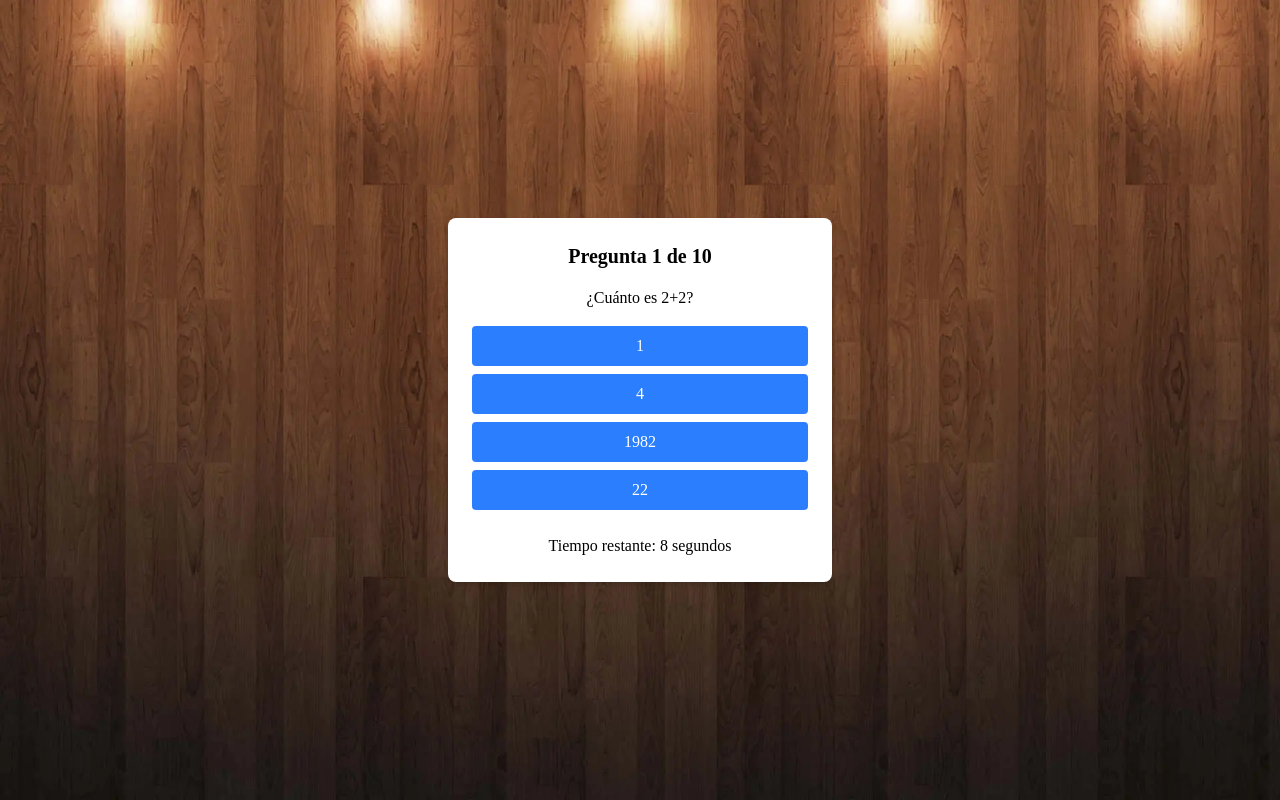
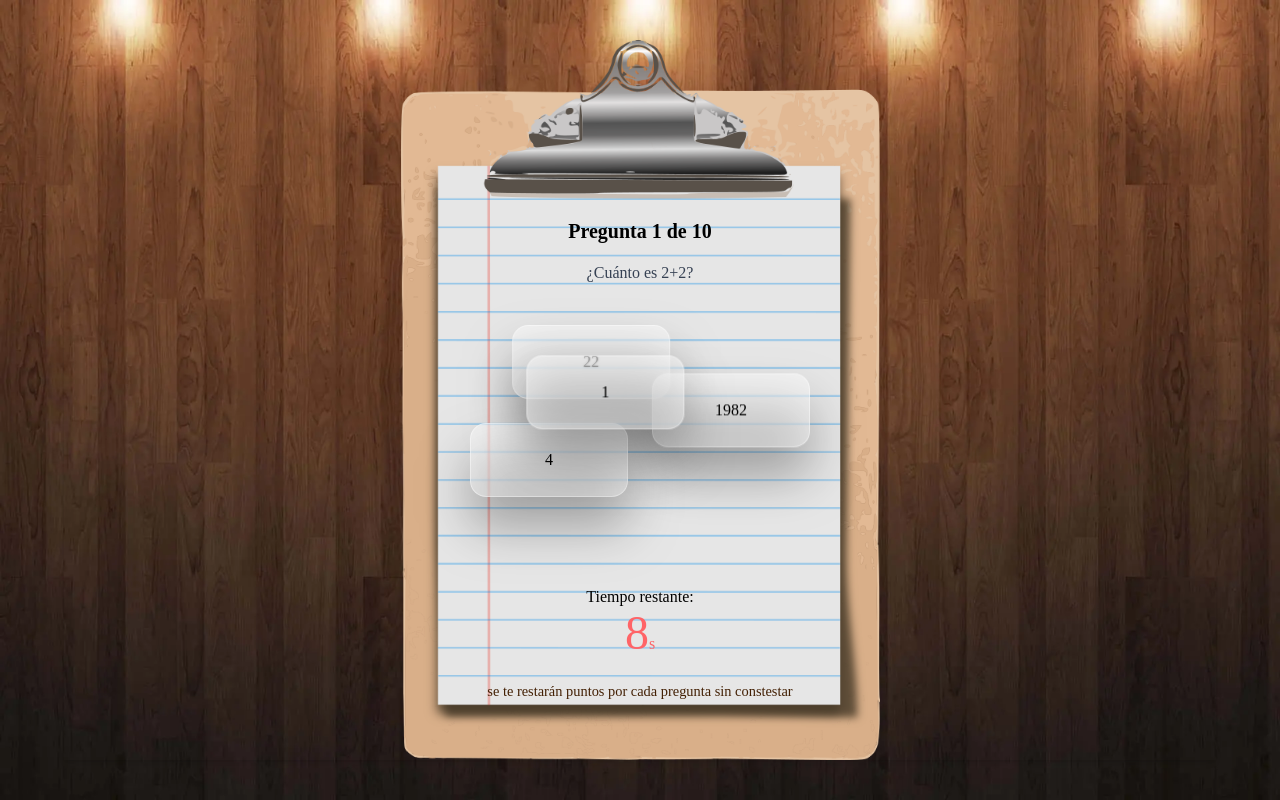
Before and after one commit to closorio/the-simplest-quiz, a React (Vite) app: page / in a window 1280 px wide. Both pictures are taken after a click on the button "Iniciar Quiz". Built offline with nearby package versions, Linux system fonts and the light colour scheme; no server answers; a web font is replaced by a local one.

Commit message:
feat: Implementation of visual styles for QuizCard.tsx and adjustments for the table in StartQuiz.tsx

```diff
--- a/scores.json
+++ b/scores.json
@@ -10,5 +10,29 @@
   {
     "name": "Mr potato head",
     "score": 8
+  },
+  {
+    "name": "Jiro",
+    "score": -2
+  },
+  {
+    "name": "montacucas",
+    "score": 2
+  },
+  {
+    "name": "Penecito",
+    "score": 8
+  },
+  {
+    "name": "Benecito",
+    "score": 8
+  },
+  {
+    "name": "K",
+    "score": 4
+  },
+  {
+    "name": "J",
+    "score": 4
   }
 ]
--- a/src/components/QuizCard.tsx
+++ b/src/components/QuizCard.tsx
@@ -16,11 +16,18 @@ interface QuizCardProps {
   totalQuestions: number;
 }
 
-function QuizCard({ question, onAnswer, onTimeOut, questionNumber, totalQuestions }: QuizCardProps) {
+function QuizCard({
+  question,
+  onAnswer,
+  onTimeOut,
+  questionNumber,
+  totalQuestions,
+}: QuizCardProps) {
   const [selectedAnswer, setSelectedAnswer] = useState<string | null>(null);
   const [timeLeft, setTimeLeft] = useState(10); // Temporizador de 10 segundos
   const [shuffledOptions, setShuffledOptions] = useState<string[]>([]);
-  const [constantShuffleOptions, setConstantShuffleOptions] = useState<string[]>([]);
+  const [disableAnimations, setDisableAnimations] = useState(false); // Controlar animaciones
+  const [isPaused, setIsPaused] = useState(false); // Estado para controlar la pausa
 
   // Función para permutar las opciones
   const shuffleOptions = (options: string[]) => {
@@ -30,18 +37,29 @@ function QuizCard({ question, onAnswer, onTimeOut, questionNumber, totalQuestion
       .map(({ option }) => option);
   };
 
-  // Reiniciar el temporizador y el estado selectedAnswer cuando cambia la pregunta
+  // Reiniciar el temporizador, el estado selectedAnswer y permutar las opciones al cambiar la pregunta
   useEffect(() => {
+    setDisableAnimations(true); // Deshabilitar animaciones temporalmente
     setTimeLeft(10); // Reiniciar el temporizador a 10 segundos
     setSelectedAnswer(null); // Reiniciar selectedAnswer a null
-    setShuffledOptions(question.options); // Establecer las opciones sin permutar
-    setConstantShuffleOptions(question.options); // Establecer las opciones sin permutar
+    setShuffledOptions(shuffleOptions(question.options)); // Permutar las opciones
+    setIsPaused(false); // Reiniciar el estado de pausa
+
+    // Habilitar animaciones después de un breve retraso
+    setTimeout(() => {
+      setDisableAnimations(false);
+    }, 100); // Ajusta este valor según sea necesario
   }, [question]); // Dependencia: question
 
   // Lógica del temporizador
   useEffect(() => {
+    if (isPaused) return; // Si está en pausa, no hacer nada
+
     if (timeLeft === 0) {
-      onTimeOut(); // Llamar a onTimeOut si el tiempo se agota
+      setIsPaused(true); // Iniciar pausa
+      setTimeout(() => {
+        onTimeOut(); // Llamar a onTimeOut después de la pausa
+      }, 1000); // Esperar 1 segundo
       return;
     }
 
@@ -50,16 +68,18 @@ function QuizCard({ question, onAnswer, onTimeOut, questionNumber, totalQuestion
     }, 1000);
 
     return () => clearInterval(timer); // Limpiar el temporizador
-  }, [timeLeft, onTimeOut]);
+  }, [timeLeft, onTimeOut, isPaused]);
 
-  // Permutar las opciones cada 700 ms
+  // Permutación dinámica de las opciones
   useEffect(() => {
+    if (selectedAnswer !== null || disableAnimations) return; // No permutar si ya se respondió o si las animaciones están deshabilitadas
+
     const shuffleInterval = setInterval(() => {
-      setConstantShuffleOptions(shuffleOptions(shuffledOptions));
-    }, 800);
+      setShuffledOptions((prevOptions) => shuffleOptions(prevOptions));
+    }, 500); // Intervalo de permutación
 
     return () => clearInterval(shuffleInterval); // Limpiar el intervalo
-  }, [shuffledOptions]);
+  }, [selectedAnswer, disableAnimations]);
 
   const handleClick = (answer: string) => {
     setSelectedAnswer(answer);
@@ -67,50 +87,58 @@ function QuizCard({ question, onAnswer, onTimeOut, questionNumber, totalQuestion
     console.log("Selected Answer:", answer);
     console.log("Correct Answer:", question.correctAnswer);
     console.log("Is Correct:", isCorrect);
+
+    setIsPaused(true); // Iniciar pausa
+    setTimeout(() => {
       onAnswer(isCorrect);
-  };
-
-  // Callbacks para manejar eventos de animación
-  const handleAnimationStart = () => {
-    console.log("Animación iniciada");
-  };
-
-  const handleAnimationFinishAll = () => {
-    console.log("Todas las animaciones han terminado");
+    }, 1000); // Esperar 1 segundo antes de llamar a onAnswer
   };
 
   return (
-    <div className="bg-white p-6 rounded-lg shadow-md w-96 text-center">
+    <div className="bg-custom-quiz-sheet flex shadow-md justify-center h-[90vh] w-[90vw]">
+      <div className="flex flex-col mx-2 my-auto pt-30 text-center w-60 md:w-85">
         <h2 className="text-xl font-bold mb-4">
           Pregunta {questionNumber} de {totalQuestions}
         </h2>
-      <p className="mb-4">{question.question}</p>
+        <p className="text-gray-700 mb-4 min-h-[3rem] whitespace-pre-wrap">
+          {question.question}
+        </p>
         <FlipMove
-        className="space-y-2"
+          className="grid grid-cols-2 gap-6"
+          duration={275} // Duración de la animación
+          staggerDurationBy={100} // Retraso entre animaciones
           enterAnimation="elevator" // Animación de entrada
           leaveAnimation="fade" // Animación de salida
-        maintainContainerHeight // Mantener la altura del contenedor
-        onStart={handleAnimationStart} // Callback al inicio de la animación
-        onFinishAll={handleAnimationFinishAll} // Callback al finalizar todas las animaciones
+          maintainContainerHeight // Evitar cambios de tamaño del contenedor
+          disableAllAnimations={disableAnimations} // Deshabilitar animaciones temporalmente
         >
-        {constantShuffleOptions.map((option) => (
+          {shuffledOptions.map((option) => (
             <button
-            key={option} // Usar la opción como clave para asegurar la consistencia
+              key={`${question.id}-${option}`} // Clave única combinando el ID de la pregunta y la opción (el resto de implementaciones causaba muchos bugs visuales)
               onClick={() => handleClick(option)}
-            className={`w-full p-2 rounded ${
+              className={`bttn-custom-response max-w-90 min-h-[4rem] ${
                 selectedAnswer === option
                   ? option === question.correctAnswer
-                  ? "bg-green-500"
-                  : "bg-red-500"
-                : "bg-blue-500 hover:bg-blue-600"
-            } text-white`}
+                    ? "bg-custom-correctAnswer"
+                    : "bg-custom-wrongAnswer"
+                  : ""
+              } text-black`}
               disabled={selectedAnswer !== null} // Deshabilitar botones después de seleccionar una respuesta
             >
               {option}
             </button>
           ))}
         </FlipMove>
-      <p className="mt-4">Tiempo restante: {timeLeft} segundos</p>
+        <p className="mt-4 mb-6 md:mt-16">
+          Tiempo restante:
+          <br />{" "}
+          <span className="text-red-400 text-xl md:text-5xl">{timeLeft}</span>
+          <span className="text-red-400 ">s</span>
+        </p>
+        <p className="flex content-center justify-center whitespace-nowrap text-yellow-950 text-[0.6rem] md:text-[0.9rem]">
+          se te restarán puntos por cada pregunta sin constestar
+        </p>{" "}
+      </div>
     </div>
   );
 }
--- a/src/components/StartQuiz.tsx
+++ b/src/components/StartQuiz.tsx
@@ -26,12 +26,12 @@ function StartScreen({ onStart, scores }: StartScreenProps) {
 
   return (
     <div
-      className={`flex rounded-lg shadow-md justify-center max-w-5xl w-full max-h-screen md:w-3/4 lg:w-full overflow-hidden ${
+      className={`flex rounded-lg shadow-md justify-center max-w-5xl w-full max-h-screen md:w-3/4 lg:w-full ${
         isMobileOrTablet ? 'bg-custom-half-blackboard' : 'bg-custom-blackboard'
       }`}
     >
-      <div className="flex flex-col mx-2 text-center w-11/12 md:w-90 lg:w-full lg:px-24 lg:py-28 overflow-auto">
-        <div className="my-12 px-16">
+      <div className="flex flex-col mx-2 text-center max-w-100 md:max-w-[90vw] w-11/12 md:w-90 lg:w-full lg:px-24 lg:py-28">
+        <div className="mt-10 md:mt-18 mb-2 md:mb-8 px-16">
           <h1 className="text-2xl lg:text-4xl text-yellow-500 font-finger-paint font-bold mb-4">
             ¡Bienvenid@ a The simplest Quiz!
           </h1>
@@ -43,30 +43,30 @@ function StartScreen({ onStart, scores }: StartScreenProps) {
           </p>
           <button
             onClick={onStart}
-            className="mt-8 my-2 md:my-4 p-12 font-semibold bg-transparent hover:bg-blue-500 text-blue-500  hover:text-white py-2  border border-white hover:border-transparent rounded"
+            className="mt-5 md:mt-8 my-2 md:my-4 p-12 py-2 font-semibold bg-transparent hover:bg-blue-500 text-blue-500  hover:text-white   border border-white hover:border-transparent rounded"
           >
             Iniciar Quiz
           </button>
         </div>
 
         <div className="mb-2 px-16">
-          <h2 className="text-xl text-white font-bold mb-2 pb-2 border-b-2 border-white">
-            Mejores puntajes
+          <h2 className="text-lg md:text-xl text-white font-bold mb-2 pb-2 border-b-2 border-white">
+            Top 3 Mejores puntajes
           </h2>
-          <div className="overflow-hidden text-white w-full max-h-64 mb-12 rounded-xl shadow-lg">
+          <div className="text-white w-full max-h-64 mb-12 rounded-xl shadow-lg">
             {sortedScores.length > 0 ? (
               <table className="w-full max-w-xl mx-auto border-collapse">
                 <thead>
                   <tr className="">
-                    <th className="px-4 py-2">Nombre</th>
-                    <th className="px-4 py-2">Puntaje</th>
+                    <th className="px-2 pb-2">Nombre</th>
+                    <th className="px-2 pb-2">Puntaje</th>
                   </tr>
                 </thead>
                 <tbody>
                   {sortedScores.slice(0,3).map((entry, index) => (
                     <tr key={index}>
-                      <td className="border px-4 py-2">{entry.name}</td>
-                      <td className="border px-4 py-2">{entry.score}</td>
+                      <td className="border px-2 py-1">{entry.name}</td>
+                      <td className="border px-2 py-1">{entry.score}</td>
                     </tr>
                   ))}
                 </tbody>
--- a/src/data/quiz.json
+++ b/src/data/quiz.json
@@ -19,7 +19,7 @@
   },
   {
     "id": 4,
-    "question": "¿Cuál es el resultado de 5 - 3?",
+    "question": "¿Cuál es el resultado de 5-3?",
     "options": ["2", "8", "10", "0"],
     "correctAnswer": "2"
   },
--- a/src/index.css
+++ b/src/index.css
@@ -23,3 +23,24 @@
   height: 85vh;
   width: 100vw;
 }
+
+.bg-custom-quiz-sheet {
+  @apply bg-contain bg-center bg-no-repeat;
+  background-image: url('/images/img-quiz-sheet.webp');
+}
+
+.bttn-custom-response {
+  @apply whitespace-normal p-2 md:p-6 rounded-2xl bg-white/50 hover:bg-blue-200/20 active:bg-blue-200/20 backdrop-blur-[1px] backdrop-opacity-40 [filter:drop-shadow(0_30px_25px_rgba(0,0,0,0.6))] border border-white/40 hover:border-blue-500/20 active:border-blue-500/20;
+}
+
+.bg-custom-correctAnswer {
+  @apply bg-green-200/20 hover:bg-green-200/20 border-green-500/20 hover:border-green-500/20;
+}
+
+.bg-custom-wrongAnswer {
+  @apply bg-red-100/20 hover:bg-red-100/20 border-red-500/20 hover:border-red-500/20;
+}
+
+.text-overflow-center {
+  @apply text-center;
+}
--- a/tailwind.config.js
+++ b/tailwind.config.js
@@ -9,6 +9,17 @@ module.exports = {
         fontFamily: {
           'finger-paint': ['"Finger Paint"', 'regular'],
         },
+        fontSize: {
+          'xxs': '0.65rem',
+          'xxl': '1.75rem',
+        },
+        dropShadow: {
+          '3xl': '0 35px 35px rgba(0, 0, 0, 0.25)',
+          '4xl': [
+            '0 35px 35px rgba(0, 0, 0, 0.25)',
+            '0 45px 65px rgba(0, 0, 0, 0.15)'
+          ],
+        },
       },
     },
     plugins: [],
```
Also changed, not shown: public/images/img-quiz-sheet.webp (added). Lines whose indentation alone changed are shown as unchanged.
